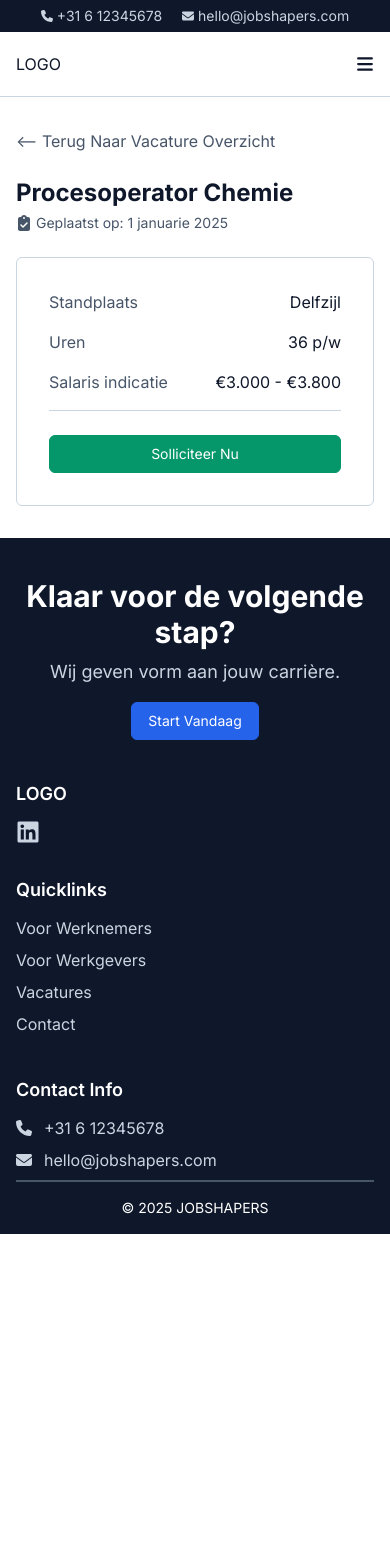
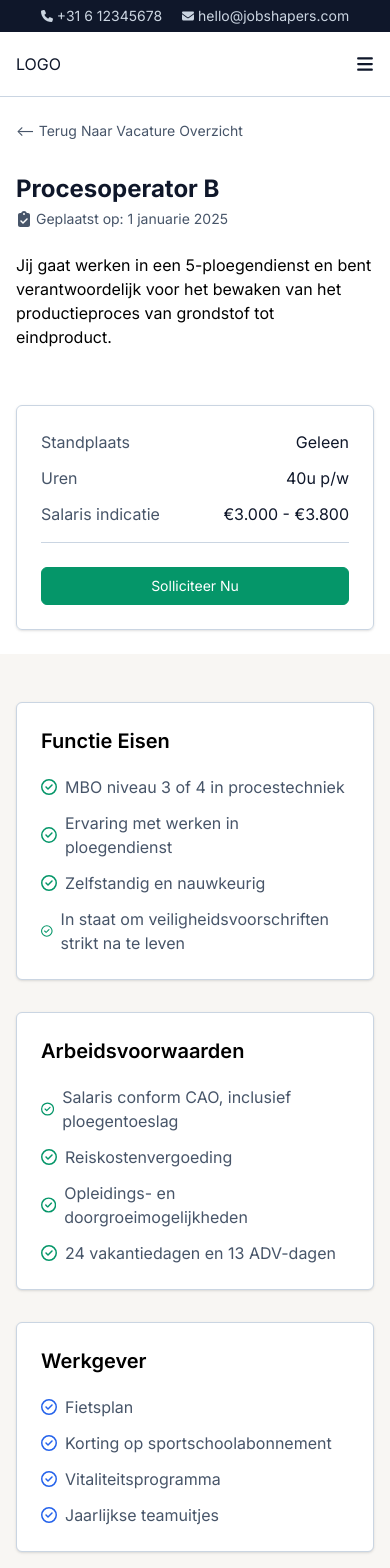
Before and after one commit to EdwinSch/jobshapers, a Next.js app: page /vacatures/vac001 in a window 390 px wide. Shown: the top 1568 px of the page. Before the commit the page ends 1234 px from the top, so only its background shows below. Built offline with nearby package versions, Linux system fonts and the light colour scheme.

Commit message:
added job details body and components

```diff
--- a/app/vacatures/[id]/page.jsx
+++ b/app/vacatures/[id]/page.jsx
@@ -1,20 +1,23 @@
 import jobs from "@/data/jobsCollection.json";
 import LinkButton from "@/components/LinkButton";
 import JobDetailsHeader from "@/components/JobDetailsHeader";
+import JobDetailsBody from "@/components/JobDetailsBody";
 
 const JobDetailPage = async ({ params }) => {
   const { id } = await params;
   const jobDetails = jobs.find((job) => job.$id === id);
 
   return (
-    <div className="mx-auto max-w-7xl py-8 px-4 md:px-6 lg:px-8">
+    <>
+      <div className="mt-6 mx-auto max-w-7xl px-4 md:px-6 lg:px-8">
         {/* return route */}
         <LinkButton
           label="&#60;&#8211; Terug naar vacature overzicht"
           href="/vacatures"
           variant="ghost"
-        className="font-normal"
+          className="font-normal text-sm"
         />
+      </div>
 
       {/* Error handling */}
       {!jobDetails && (
@@ -27,9 +30,10 @@ const JobDetailPage = async ({ params }) => {
       {jobDetails && (
         <>
           <JobDetailsHeader jobDetails={jobDetails} />
+          <JobDetailsBody {...jobDetails} />
         </>
       )}
-    </div>
+    </>
   );
 };
 
--- /dev/null
+++ b/components/JobDetailsBody.jsx
@@ -0,0 +1,31 @@
+import ListCard from "./ListCard";
+
+const JobDetailsBody = ({
+  employerBenefits,
+  functieEisen,
+  arbeidsvoorwaarden,
+}) => {
+  return (
+    <div className="bg-jsOffWhite">
+      <div className="py-12 mt-6 mx-auto max-w-7xl px-4 md:px-6 lg:px-8">
+        <ListCard
+          title="functie eisen"
+          list={functieEisen}
+          iconColor="text-jsGreen"
+        />
+        <ListCard
+          title="arbeidsvoorwaarden"
+          list={arbeidsvoorwaarden}
+          iconColor="text-jsGreen"
+        />
+        <ListCard
+          title="werkgever"
+          list={employerBenefits}
+          iconColor="text-jsBlue"
+        />
+      </div>
+    </div>
+  );
+};
+
+export default JobDetailsBody;
--- a/components/JobDetailsCard.jsx
+++ b/components/JobDetailsCard.jsx
@@ -4,17 +4,17 @@ const JobDetailsCard = ({ standplaats, urenPerWeek, salaris }) => {
   const shortSalaris = salaris.split(" per ")[0];
 
   return (
-    <section className="mt-6 md:mt-0 p-8 border border-slate-300 rounded-md">
+    <section className="mt-4 md:mt-0 min-w-full sm:min-w-[340px] p-6 sm:p-8 border border-slate-300 rounded-md shadow-sm">
       {/* info */}
-      <article className="flex justify-between gap-8 mb-4">
+      <article className="flex justify-between mb-3">
         <p className="text-jsText">Standplaats</p>
         <p className="text-jsMidnight">{standplaats}</p>
       </article>
-      <article className="flex justify-between gap-8 mb-4">
+      <article className="flex justify-between mb-3">
         <p className="text-jsText">Uren</p>
-        <p className="text-jsMidnight">{urenPerWeek} p/w</p>
+        <p className="text-jsMidnight">{urenPerWeek}u p/w</p>
       </article>
-      <article className="flex justify-between gap-8 mb-4">
+      <article className="flex justify-between mb-3">
         <p className="text-jsText">Salaris indicatie</p>
         <p className="text-jsMidnight">{shortSalaris}</p>
       </article>
--- a/components/JobDetailsHeader.jsx
+++ b/components/JobDetailsHeader.jsx
@@ -3,16 +3,18 @@ import JobDetailsCard from "./JobDetailsCard";
 
 const JobDetailsHeader = ({ jobDetails }) => {
   return (
-    <div className="mt-6 flex flex-col md:flex-row justify-between">
+    <div className="mx-auto max-w-7xl px-4 md:px-6 lg:px-8 mt-8 flex flex-col md:flex-row justify-between gap-10">
       {/* left/top */}
       <div>
         <h1 className="text-2xl md:text-3xl text-jsMidnight font-bold mb-1">
           {jobDetails.vacatureTitel}
         </h1>
-        <p className="flex items-center gap-1 text-jsText">
+        <p className="flex items-center gap-1 text-jsText mb-6">
           <FaClipboardCheck />
           <span className="text-sm">Geplaatst op: 1 januarie 2025</span>
         </p>
+        {/* job description */}
+        <p>{jobDetails.functieomschrijving}</p>
       </div>
 
       {/* right/bottom */}
--- /dev/null
+++ b/components/ListCard.jsx
@@ -0,0 +1,23 @@
+import { FaRegCircleCheck } from "react-icons/fa6";
+
+const ListCard = ({ title = "heading", list, iconColor }) => {
+  return (
+    <div className="mb-8 bg-white border border-slate-300 p-6 rounded-md shadow-sm">
+      <h2 className="text-xl font-semibold capitalize mb-5">{title}</h2>
+
+      {/* render list */}
+      <ul className="flex flex-col gap-3">
+        {list.map((item, idx) => {
+          return (
+            <li key={idx} className="flex items-center gap-2">
+              <FaRegCircleCheck className={iconColor} />
+              <span className="text-jsText">{item}</span>
+            </li>
+          );
+        })}
+      </ul>
+    </div>
+  );
+};
+
+export default ListCard;
--- a/data/jobsCollection.json
+++ b/data/jobsCollection.json
@@ -1,122 +1,168 @@
 [
   {
     "$id": "vac001",
-    "vacatureNummer": "P12345",
-    "vacatureTitel": "Procesoperator Chemie",
-    "werkgeverNaam": "ChemNova BV",
-    "functieomschrijving": "Jij gaat werken in een 5-ploegendienst binnen een moderne chemische fabriek. Je bewaakt en stuurt processen aan via een DCS-systeem en grijpt in bij afwijkingen.",
-    "functieEisen": "Jij bent stressbestendig, hebt een VAPRO B diploma en bij voorkeur ervaring in de chemische industrie.",
-    "arbeidsvoorwaarden": "Jij krijgt een ploegentoeslag van 28%, 25 vakantiedagen, pensioenregeling en reiskostenvergoeding.",
+    "vacatureNummer": "1001",
+    "vacatureTitel": "Procesoperator B",
+    "werkgeverNaam": "ChemieTech BV",
+    "functieomschrijving": "Jij gaat werken in een 5-ploegendienst en bent verantwoordelijk voor het bewaken van het productieproces van grondstof tot eindproduct.",
+    "functieEisen": [
+      "MBO niveau 3 of 4 in procestechniek",
+      "Ervaring met werken in ploegendienst",
+      "Zelfstandig en nauwkeurig",
+      "In staat om veiligheidsvoorschriften strikt na te leven"
+    ],
+    "arbeidsvoorwaarden": [
+      "Salaris conform CAO, inclusief ploegentoeslag",
+      "Reiskostenvergoeding",
+      "Opleidings- en doorgroeimogelijkheden",
+      "24 vakantiedagen en 13 ADV-dagen"
+    ],
     "employerBenefits": [
-      "Doorgroeimogelijkheden",
-      "Opleidingen en trainingen",
-      "Stabiele organisatie",
-      "Moderne werkomgeving"
+      "Fietsplan",
+      "Korting op sportschoolabonnement",
+      "Vitaliteitsprogramma",
+      "Jaarlijkse teamuitjes"
     ],
-    "standplaats": "Delfzijl",
-    "categorie": "procesindustrie",
-    "opleidingsniveau": "MBO-3",
+    "standplaats": "Geleen",
+    "categorie": "productie",
+    "opleidingsniveau": "mbo",
     "werkNiveau": "medior",
-    "ervaringJaren": 3,
+    "ervaringJaren": 2,
     "salaris": "€3.000 - €3.800 per maand",
-    "urenPerWeek": 36,
+    "urenPerWeek": 40,
     "talen": "Nederlands",
     "rijbewijsNodig": true
   },
   {
     "$id": "vac002",
-    "vacatureNummer": "M90876",
-    "vacatureTitel": "Onderhoudsmonteur Werktuigbouw",
-    "werkgeverNaam": "MechaTech Services",
-    "functieomschrijving": "Jij gaat preventief en correctief onderhoud uitvoeren aan machines in de voedingsmiddelenindustrie.",
-    "functieEisen": "Jij bent technisch sterk, hebt een MBO diploma Werktuigbouwkunde en kennis van hydrauliek en pneumatiek.",
-    "arbeidsvoorwaarden": "Jij krijgt een bedrijfswagen, 13e maand, en mogelijkheden voor cursussen en trainingen.",
+    "vacatureNummer": "1002",
+    "vacatureTitel": "Onderhoudsmonteur WTB",
+    "werkgeverNaam": "IndusRepair NL",
+    "functieomschrijving": "Je bent verantwoordelijk voor het preventief en correctief onderhoud van werktuigbouwkundige installaties in de fabriek.",
+    "functieEisen": [
+      "MBO diploma werktuigbouwkunde",
+      "Kennis van hydrauliek en pneumatiek",
+      "Bereidheid tot consignatiedienst",
+      "Hands-on mentaliteit"
+    ],
+    "arbeidsvoorwaarden": [
+      "Marktconform salaris",
+      "Werkbus en gereedschap van de zaak",
+      "Goede pensioenregeling",
+      "Vakgerichte trainingen"
+    ],
     "employerBenefits": [
-      "Informeel team",
-      "Innovatieve werkomgeving",
-      "Opleidingsmogelijkheden",
-      "Zelfstandige functie"
+      "Gratis werkkleding en PBM's",
+      "Doorgroeien naar teamleider mogelijk",
+      "Open en informele bedrijfscultuur"
     ],
-    "standplaats": "Gorinchem",
-    "categorie": "maakindustrie",
-    "opleidingsniveau": "MBO-4",
+    "standplaats": "Eindhoven",
+    "categorie": "onderhoud",
+    "opleidingsniveau": "mbo",
     "werkNiveau": "junior",
     "ervaringJaren": 1,
-    "salaris": "€2.700 - €3.200 per maand",
-    "urenPerWeek": 40,
+    "salaris": "€2.800 - €3.500 per maand",
+    "urenPerWeek": 38,
     "talen": "Nederlands",
     "rijbewijsNodig": true
   },
   {
     "$id": "vac003",
-    "vacatureNummer": "P55661",
+    "vacatureNummer": "1003",
     "vacatureTitel": "Teamleider Productie",
-    "werkgeverNaam": "PolyPack Verpakkingen",
-    "functieomschrijving": "Jij gaat een team van 15 operators aansturen, de productieplanning bewaken en zorgen voor optimale procesresultaten.",
-    "functieEisen": "Jij bent communicatief sterk, hebt minimaal MBO 4 werk- en denkniveau en ervaring als leidinggevende in een productieomgeving.",
-    "arbeidsvoorwaarden": "Jij krijgt een vast contract, bonusregeling en toegang tot een interne leiderschapstraining.",
+    "werkgeverNaam": "MetaalFlex",
+    "functieomschrijving": "Als teamleider geef je leiding aan een ploeg van 10 operators en zorg je voor een veilige en efficiënte productie.",
+    "functieEisen": [
+      "Ervaring in leidinggeven binnen de productie",
+      "Kennis van LEAN is een pré",
+      "Goede communicatieve vaardigheden",
+      "Flexibel en resultaatgericht"
+    ],
+    "arbeidsvoorwaarden": [
+      "Leidinggevende rol met verantwoordelijkheid",
+      "Salaris met bonusstructuur",
+      "Auto van de zaak mogelijk",
+      "Pensioenregeling en extra verlofdagen"
+    ],
     "employerBenefits": [
-      "Familiebedrijf met korte lijnen",
-      "Ruimte voor eigen inbreng",
-      "Interne doorgroei",
-      "Stabiele werkomgeving"
+      "Training in leiderschap",
+      "Laptop en telefoon van de zaak",
+      "Hybride werken mogelijk"
     ],
-    "standplaats": "Roosendaal",
-    "categorie": "procesindustrie",
-    "opleidingsniveau": "MBO-4",
+    "standplaats": "Drachten",
+    "categorie": "leidinggevend",
+    "opleidingsniveau": "hbo",
     "werkNiveau": "senior",
     "ervaringJaren": 5,
-    "salaris": "€3.500 - €4.300 per maand",
-    "urenPerWeek": 38,
+    "salaris": "€3.800 - €4.600 per maand",
+    "urenPerWeek": 40,
     "talen": "Nederlands, Engels",
-    "rijbewijsNodig": false
+    "rijbewijsNodig": true
   },
   {
     "$id": "vac004",
-    "vacatureNummer": "M11223",
-    "vacatureTitel": "CNC Draaier/Frezer",
-    "werkgeverNaam": "MetaalPlus",
-    "functieomschrijving": "Jij gaat zelfstandig werken aan CNC-draaibanken en -frezen voor de productie van precisieonderdelen.",
-    "functieEisen": "Jij bent nauwkeurig, hebt ervaring met Fanuc of Heidenhain besturing en kunt technische tekeningen lezen.",
-    "arbeidsvoorwaarden": "Jij krijgt een uitstekend uurloon, ploegentoeslag, en een goed uitgeruste werkplek met moderne machines.",
+    "vacatureNummer": "1004",
+    "vacatureTitel": "Kwaliteitsmedewerker",
+    "werkgeverNaam": "FoodControl BV",
+    "functieomschrijving": "Je controleert de kwaliteit van producten en processen binnen de voedingsmiddelenindustrie.",
+    "functieEisen": [
+      "MBO of HBO voeding of laboratorium",
+      "Kennis van HACCP en BRC",
+      "Nauwkeurig en analytisch ingesteld",
+      "Ervaring met audits is een plus"
+    ],
+    "arbeidsvoorwaarden": [
+      "Salaris volgens CAO Voedingsmiddelenindustrie",
+      "Vakantiegeld en eindejaarsuitkering",
+      "Reiskostenvergoeding",
+      "Interne opleidingsmogelijkheden"
+    ],
     "employerBenefits": [
-      "Moderne machines",
-      "Veilige werkomgeving",
-      "Vakgerichte trainingen",
-      "Doorgroeimogelijkheden"
+      "Bedrijfskantine met gezonde lunch",
+      "Mogelijkheid tot parttime",
+      "Korting op bedrijfsproducten"
     ],
-    "standplaats": "Almelo",
-    "categorie": "maakindustrie",
-    "opleidingsniveau": "VMBO",
+    "standplaats": "Zaandam",
+    "categorie": "kwaliteit",
+    "opleidingsniveau": "hbo",
     "werkNiveau": "medior",
-    "ervaringJaren": 4,
-    "salaris": "€2.900 - €3.500 per maand",
-    "urenPerWeek": 40,
+    "ervaringJaren": 3,
+    "salaris": "€3.000 - €3.600 per maand",
+    "urenPerWeek": 36,
     "talen": "Nederlands",
     "rijbewijsNodig": false
   },
   {
     "$id": "vac005",
-    "vacatureNummer": "P44578",
-    "vacatureTitel": "Kwaliteitsmedewerker Productie",
-    "werkgeverNaam": "BioPharm Nederland",
-    "functieomschrijving": "Jij gaat kwaliteitscontroles uitvoeren, afwijkingen registreren en meewerken aan verbeterprojecten binnen een GMP-omgeving.",
-    "functieEisen": "Jij bent analytisch, hebt kennis van GMP en minimaal een MBO-opleiding richting laboratorium of procestechniek.",
-    "arbeidsvoorwaarden": "Jij krijgt een 32-urige werkweek, thuiswerkopties voor rapportages en een goede pensioenregeling.",
+    "vacatureNummer": "1005",
+    "vacatureTitel": "Allround Operator",
+    "werkgeverNaam": "PackPro Nederland",
+    "functieomschrijving": "Je stelt verpakkingsmachines in, lost storingen op en voert kwaliteitscontroles uit.",
+    "functieEisen": [
+      "Technisch MBO-diploma",
+      "Ervaring in productieomgeving",
+      "Zelfstandig kunnen werken",
+      "Bereidheid tot ploegendienst"
+    ],
+    "arbeidsvoorwaarden": [
+      "Salaris inclusief ploegentoeslag",
+      "Reiskostenvergoeding",
+      "Trainingen on-the-job",
+      "Vaste aanstelling bij goed functioneren"
+    ],
     "employerBenefits": [
-      "Internationale impact",
-      "Flexibele werktijden",
-      "Moderne faciliteiten",
-      "Persoonlijke ontwikkeling"
+      "Ploegentoeslag boven marktgemiddelde",
+      "Wekelijkse fruitbox",
+      "Personeelskorting op verpakkingsproducten"
     ],
-    "standplaats": "Leiden",
-    "categorie": "procesindustrie",
-    "opleidingsniveau": "MBO-4",
-    "werkNiveau": "medior",
-    "ervaringJaren": 2,
-    "salaris": "€3.100 - €3.700 per maand",
-    "urenPerWeek": 32,
-    "talen": "Nederlands, Engels",
+    "standplaats": "Apeldoorn",
+    "categorie": "operator",
+    "opleidingsniveau": "mbo",
+    "werkNiveau": "junior",
+    "ervaringJaren": 1,
+    "salaris": "€2.600 - €3.200 per maand",
+    "urenPerWeek": 40,
+    "talen": "Nederlands",
     "rijbewijsNodig": false
   }
 ]
```
Lines whose indentation alone changed are shown as unchanged.
